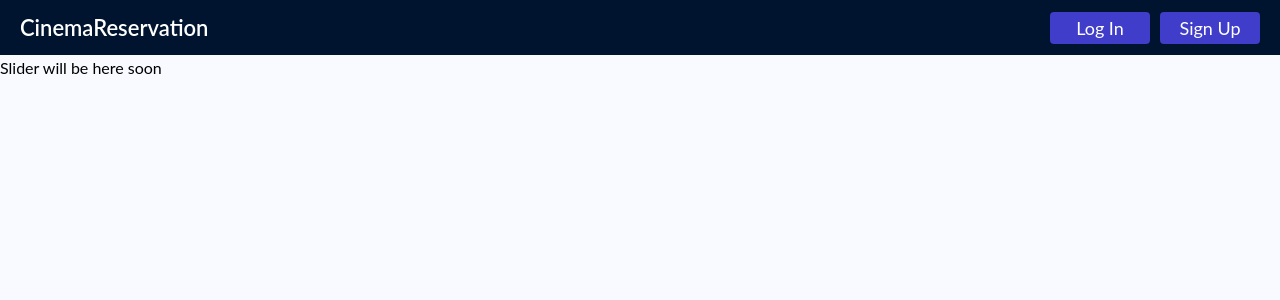
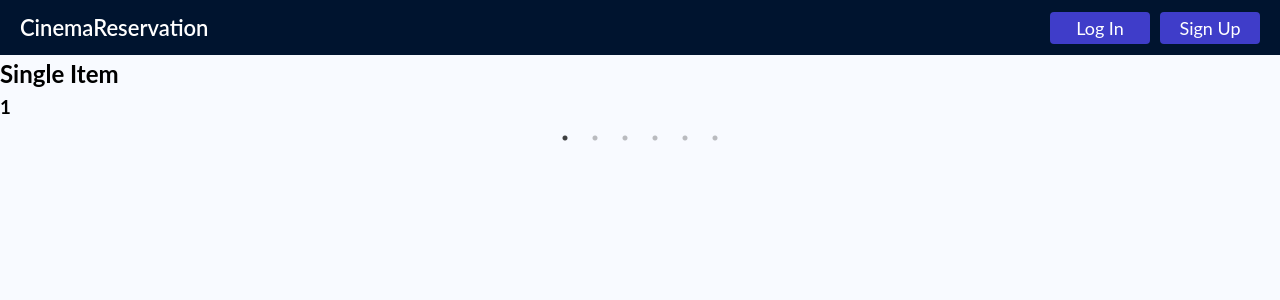
Before and after one commit to FilippSchastnyi/cinema-reservation, a React (Vite) app: page / in a window 1280 px wide. Shown: the top 300 px of the page. Built offline with nearby package versions, Linux system fonts and the light colour scheme.

Commit message:
CR-pshchasny-added-slider

```diff
--- a/package.json
+++ b/package.json
@@ -18,7 +18,9 @@
     "react-dom": "^18.2.0",
     "react-hook-form": "^7.42.1",
     "react-router-dom": "^6.6.2",
+    "react-slick": "^0.29.0",
     "sass": "^1.57.1",
+    "slick-carousel": "^1.8.1",
     "vite": "^4.0.0",
     "yup": "^0.32.11"
   },
@@ -26,6 +28,7 @@
     "@types/node": "^18.11.18",
     "@types/react": "^18.0.26",
     "@types/react-dom": "^18.0.9",
+    "@types/react-slick": "^0.23.10",
     "@typescript-eslint/eslint-plugin": "^5.48.0",
     "@typescript-eslint/parser": "^5.48.0",
     "eslint": "8.2.0",
--- a/src/components/Slider/Slider.tsx
+++ b/src/components/Slider/Slider.tsx
@@ -1,7 +1,40 @@
+import SliderSlick from 'react-slick';
+import 'slick-carousel/slick/slick.css';
+import 'slick-carousel/slick/slick-theme.css';
+
 const Slider = (): JSX.Element => {
+  const settings = {
+    dots: true,
+    infinite: true,
+    speed: 500,
+    slidesToShow: 1,
+    slidesToScroll: 1,
+    arrows: false,
+  };
+
   return (
     <div>
-      Slider will be here soon
+      <h2> Single Item</h2>
+      <SliderSlick {...settings}>
+        <div>
+          <h3>1</h3>
+        </div>
+        <div>
+          <h3>2</h3>
+        </div>
+        <div>
+          <h3>3</h3>
+        </div>
+        <div>
+          <h3>4</h3>
+        </div>
+        <div>
+          <h3>5</h3>
+        </div>
+        <div>
+          <h3>6</h3>
+        </div>
+      </SliderSlick>
     </div>
   );
 };
```
Also changed, not shown: 1 other file (tests, documents, lock files or other folders).
